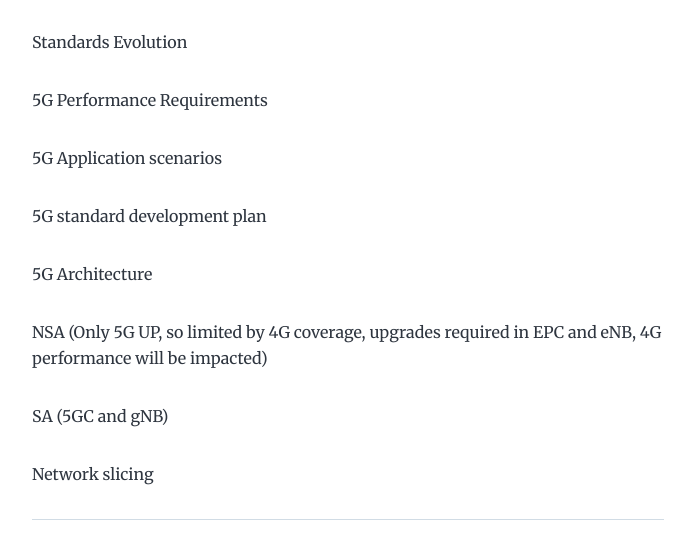
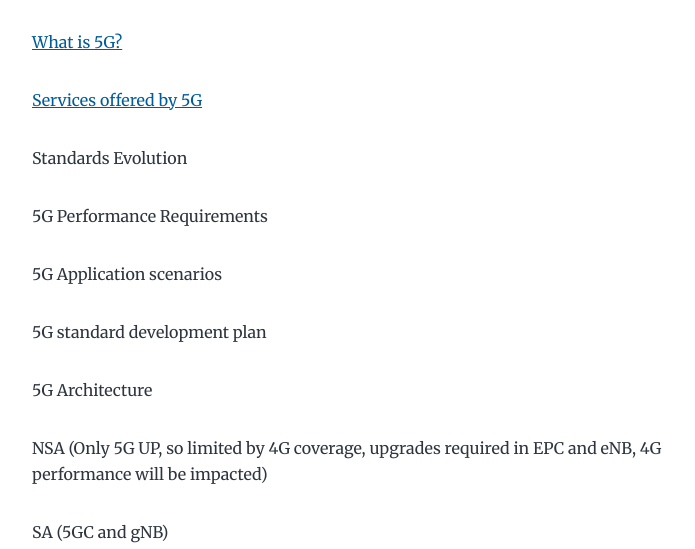
Before and after one commit to syed-naseer-abbas/myblogsstarter, a Gatsby site: page /5g/ in a window 1280 px wide. Shown: the part 211-760 px from the top of the page, without its empty margins (292-987 px from the left). Built offline with nearby package versions, Linux system fonts and the light colour scheme; Gatsby itself is replaced by a stand-in of ours.

Commit message:
Update Blog “5g/index”

```diff
--- a/content/blog/5g/index.md
+++ b/content/blog/5g/index.md
@@ -3,6 +3,10 @@ title: 5G
 date: 2021-05-17T11:16:41.096Z
 description: All about 5G
 ---
+[What is 5G?](https://youtu.be/mprL8-K0rXo)
+
+[Services offered by 5G](https://youtu.be/ka7KNlzWuz0)
+
 Standards Evolution
 
 5G Performance Requirements
```
